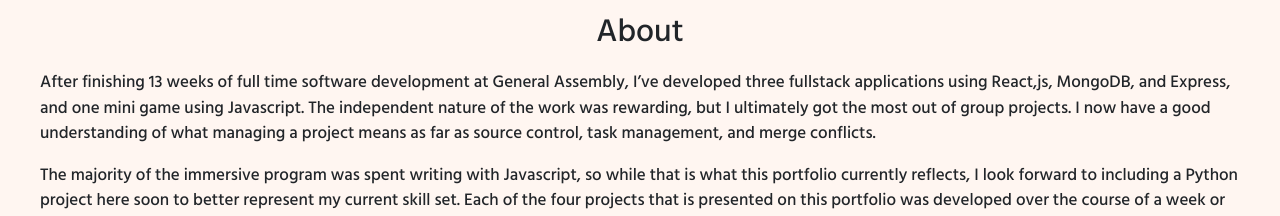
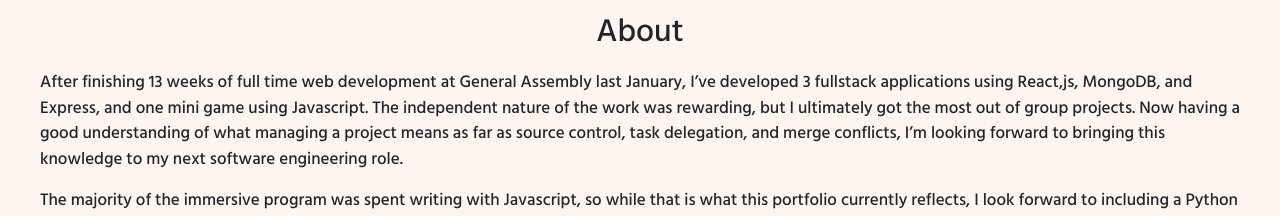
Before and after one commit to tylerdance/portfolio, a React (Create React App) app: page /about in a window 1280 px wide. Shown: the part 2257-2473 px from the top of the page. Built offline with nearby package versions, Linux system fonts and the light colour scheme.

Commit message:
about edit

```diff
--- a/src/components/About.js
+++ b/src/components/About.js
@@ -3,7 +3,7 @@ function About() {
         <div id="about-parent-div">
             <h2 id="about-header">About</h2>
             <div class="about">
-                <p>After finishing 13 weeks of full time software development at General Assembly, I’ve developed three fullstack applications using React,js, MongoDB, and Express, and one mini game using Javascript. The independent nature of the work was rewarding, but I ultimately got the most out of group projects. I now have a good understanding of what managing a project means as far as source control, task management, and merge conflicts.</p>
+                <p>After finishing 13 weeks of full time web development at General Assembly last January, I’ve developed 3 fullstack applications using React,js, MongoDB, and Express, and one mini game using Javascript. The independent nature of the work was rewarding, but I ultimately got the most out of group projects. Now having a good understanding of what managing a project means as far as source control, task delegation, and merge conflicts, I’m looking forward to bringing this knowledge to my next software engineering role.</p>
                 <p>The majority of the immersive program was spent writing with Javascript, so while that is what this portfolio currently reflects, I look forward to including a Python project here soon to better represent my current skill set. Each of the four projects that is presented on this portfolio was developed over the course of a week or two, each project building on the last as my knowledge of Javascript grew. Given the short time frame for production, I did not have the time to finish everything I hoped to accomplish on each project. I am currently in the process of going back over each project to make them responsive to screen size, implementing features that were left as stretch goals, and refactoring code to be more concise and legible.</p>
                 <p>As proud as I am of this collection of apps, I am keen to start working on projects that are more pointed towards location based technologies. I’m currently researching different open source GIS technologies such as Leaflet and ArcGIS to see how I can incorporate these kinds of technologies into my next project and my recent Trail Hunter project.</p>
             </div>
```
